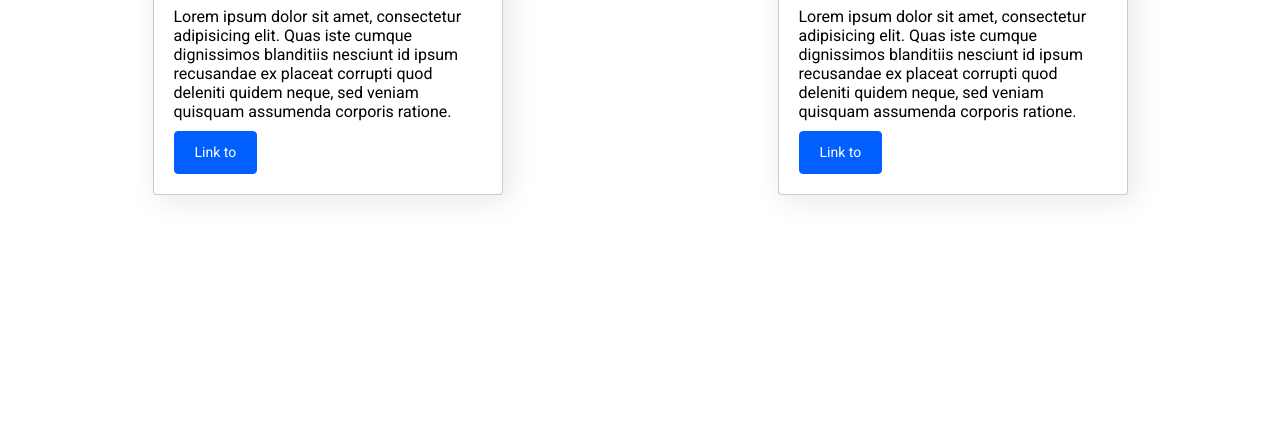
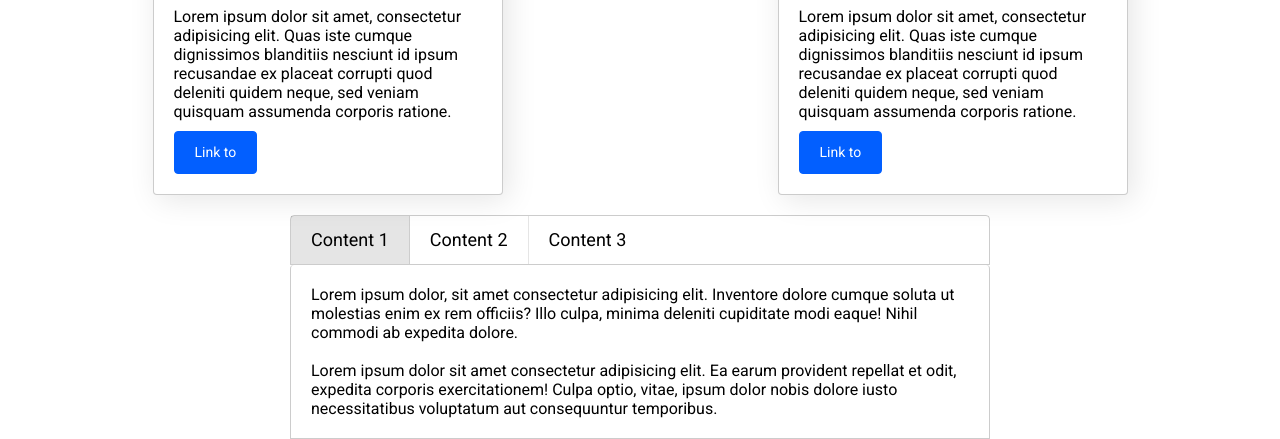
Before and after one commit to zakhvatov96/mylib, a website: page src/index.html in a window 1280 px wide. Shown: the part 396-835 px from the top of the page. Before the commit the page ends 800 px from the top, so only its background shows below. Drawn offline with nearby package versions, Linux system fonts and the light colour scheme; files that its build step writes are made by us from their sources; files whose address does not match are found by name.

Commit message:
tabs component is finished

```diff
--- a/src/index.html
+++ b/src/index.html
@@ -62,6 +62,27 @@
           </div>
         </div>
       </div> -->
+
+    <div class="tab mt-20 block-center">
+      <div class="tab-panel" data-tabpanel>
+        <div class="tab-item tab-item--active">Content 1</div>
+        <div class="tab-item">Content 2</div>
+        <div class="tab-item">Content 3</div>
+      </div>
+      <div class="tab-content tab-content--active">
+        Lorem ipsum dolor, sit amet consectetur adipisicing elit. Inventore dolore cumque soluta ut molestias enim ex rem officiis? Illo culpa, minima deleniti cupiditate modi eaque! Nihil commodi ab expedita dolore.
+        <br><br>
+        Lorem ipsum dolor sit amet consectetur adipisicing elit. Ea earum provident repellat et odit, expedita corporis exercitationem! Culpa optio, vitae, ipsum dolor nobis dolore iusto necessitatibus voluptatum aut consequuntur temporibus.
+      </div>
+      <div class="tab-content">
+        Lorem ipsum dolor, sit amet consectetur adipisicing elit. Inventore dolore cumque soluta ut molestias enim ex rem officiis? Illo culpa, minima deleniti cupiditate modi eaque! Nihil commodi ab expedita dolore.
+        <br><br>
+        Lorem ipsum dolor sit amet consectetur adipisicing elit. Ea earum provident repellat et odit, expedita corporis exercitationem! Culpa optio, vitae, ipsum dolor nobis dolore iusto necessitatibus voluptatum aut consequuntur temporibus.
+        <br><br>
+        Lorem ipsum dolor sit amet consectetur adipisicing elit. Ea earum provident repellat et odit, expedita corporis exercitationem! Culpa optio, vitae, ipsum dolor nobis dolore iusto necessitatibus voluptatum aut consequuntur temporibus.</div>
+      <div class="tab-content">Lorem ipsum dolor, sit amet consectetur adipisicing elit. Inventore dolore cumque soluta ut molestias enim ex rem officiis? Illo culpa, minima deleniti cupiditate modi eaque! Nihil commodi ab expedita dolore.</div>
+    </div>
+
       <div class="modal" id="modalExample2">
         <div class="modal-dialog">
           <div class="modal-content">
--- /dev/null
+++ b/src/js/lib/components/tab.js
@@ -0,0 +1,19 @@
+import $ from '../core';
+
+$.prototype.tab = function () {
+	for (let i = 0; i < this.length; i++) {
+		$(this[i]).on('click', () => {
+			$(this[i])
+				.addClass('tab-item--active')
+				.siblings()
+				.removeClass('tab-item--active')
+				.closest('.tab')
+				.find('.tab-content')
+				.removeClass('tab-content--active')
+				.eq($(this[i]).index())
+				.addClass('tab-content--active');
+		})
+	}
+};
+
+$('[data-tabpanel] .tab-item').tab();
--- a/src/js/lib/lib.js
+++ b/src/js/lib/lib.js
@@ -7,5 +7,6 @@ import './modules/actions';
 import './modules/effects';
 import './components/dropdown';
 import './components/modal';
+import './components/tab';
 
 export default $;
--- /dev/null
+++ b/src/sass/components/tab.scss
@@ -0,0 +1,34 @@
+.tab {
+  max-width: 700px;
+  &-panel {
+    display: flex;
+    width: 100%;
+    min-height: 50px;
+    border: 1px solid rgba(0, 0, 0, 0.2);
+    border-radius: 4px 4px 0 0;
+  }
+  &-item {
+    font-size: 18px;
+    line-height: 27px;
+    padding: 10px 20px;
+    border-right: 1px solid rgba(0, 0, 0, 0.1);
+    cursor: pointer;
+    &:last-child {
+      border-right: none;
+    }
+    &--active {
+      background-color: rgba(0, 0, 0, 0.1);
+    }
+  }
+
+  &-content {
+    display: none;
+    padding: 20px;
+    border: 1px solid rgba(0, 0, 0, 0.2);
+    border-top: none;
+    border-radius: 4px 4px 0 0;
+    &--active {
+      display: block;
+    }
+  }
+}
--- a/src/sass/components/ui.scss
+++ b/src/sass/components/ui.scss
@@ -2,3 +2,4 @@
 @use './dropdown.scss';
 @use './card.scss';
 @use './modal.scss';
+@use './tab.scss';
```
Also changed, not shown: dist/index.html, dist/script.js, dist/style.css, 1 other file.
